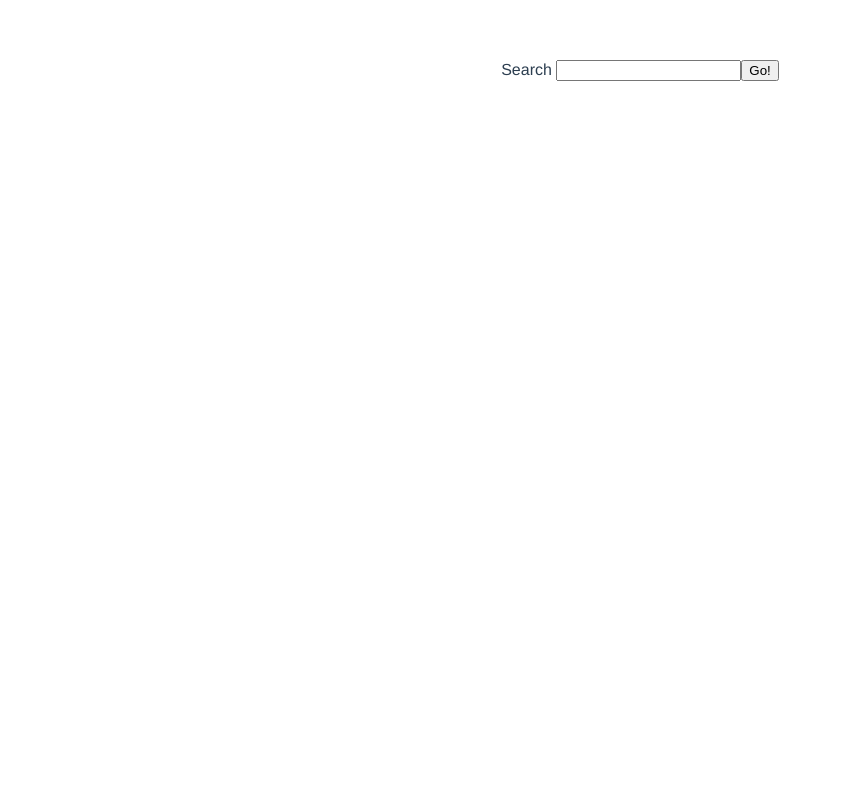
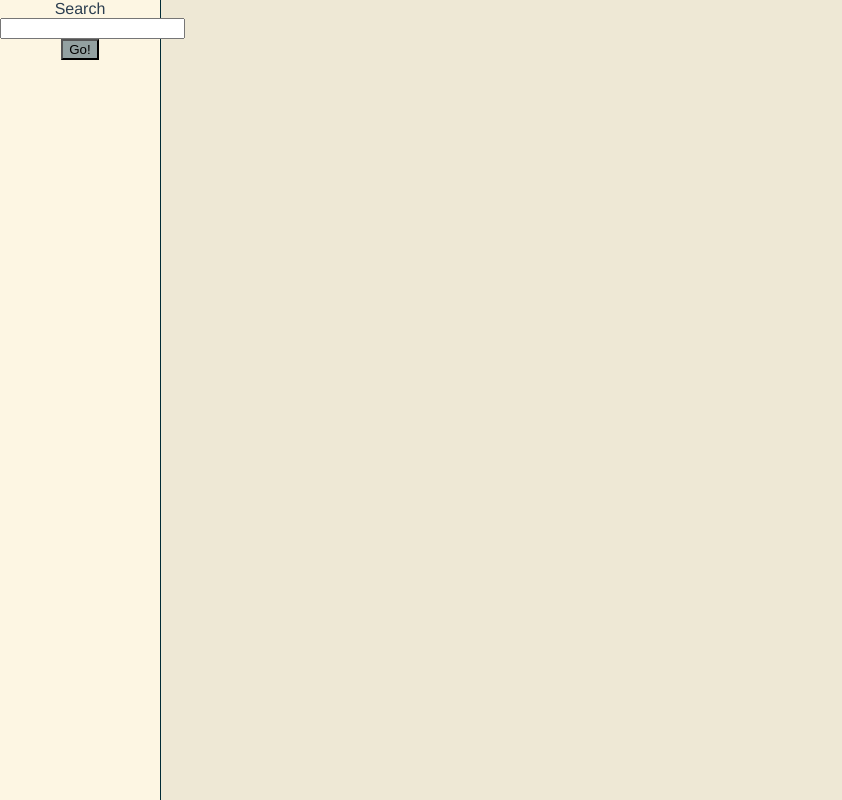
Before and after one commit to AndreasMeier12/countrywebgui, a Vue app: page / in a window 1280 px wide. Shown: the whole page, without its empty margins (0-842 px from the left). Built offline with nearby package versions, Linux system fonts and the light colour scheme.

Commit message:
Style things a bit

```diff
--- a/src/App.vue
+++ b/src/App.vue
@@ -1,11 +1,16 @@
 <template>
   <div id="app">
+    <div class="navigation">
     <search-form @search:country="searchCountry"/>
-    <div id="one-result" v-if="oneResult">
-    <big-result v-bind:country="country"/>
-    </div>
+
     <div v-if="manyResults">
     <result-selection @select:country="selectCountry" v-bind:result="result"/>
+    </div>
+    </div>
+    <div id="main-info">
+    <div id="one-result" v-if="oneResult">
+      <big-result v-bind:country="country"/>
+    </div>
     </div>
   </div>
 </template>
@@ -55,7 +60,10 @@ export default {
 </script>
 
 <style>
-#app {
+  @import "assets/styles/light.css";
+  @import "assets/styles/shared.css";
+
+  #app {
   font-family: Avenir, Helvetica, Arial, sans-serif;
   -webkit-font-smoothing: antialiased;
   -moz-osx-font-smoothing: grayscale;
--- /dev/null
+++ b/src/assets/styles/light.css
@@ -0,0 +1,12 @@
+body {
+    background: #eee8d5;
+    color: #586e75;
+}
+
+.navigation {
+    background-color: #fdf6e3;
+    border-right-style: solid;
+    border-right-color: #002b36;
+    border-right-width: 1px;
+
+}
--- /dev/null
+++ b/src/assets/styles/shared.css
@@ -0,0 +1,13 @@
+button{
+    background:  	#93a1a1;
+}
+
+.navigation {
+    height: 100%;
+    width: 160px;
+    position:fixed;
+    z-index: 1;
+    top:0;
+    left:0;
+
+}
```
